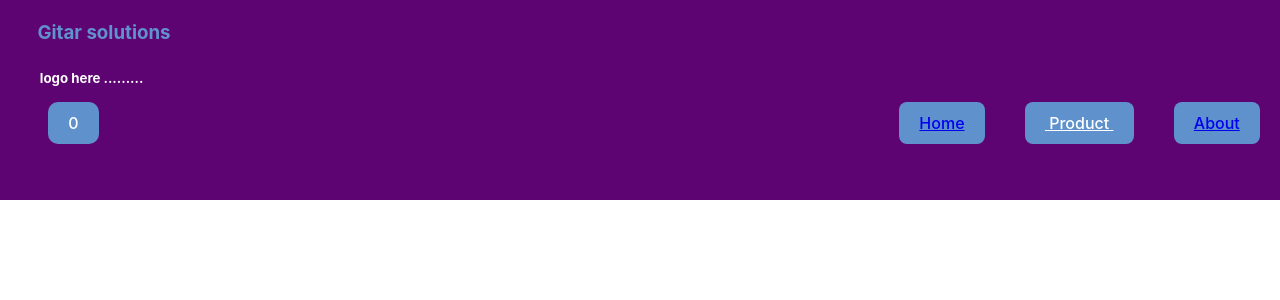
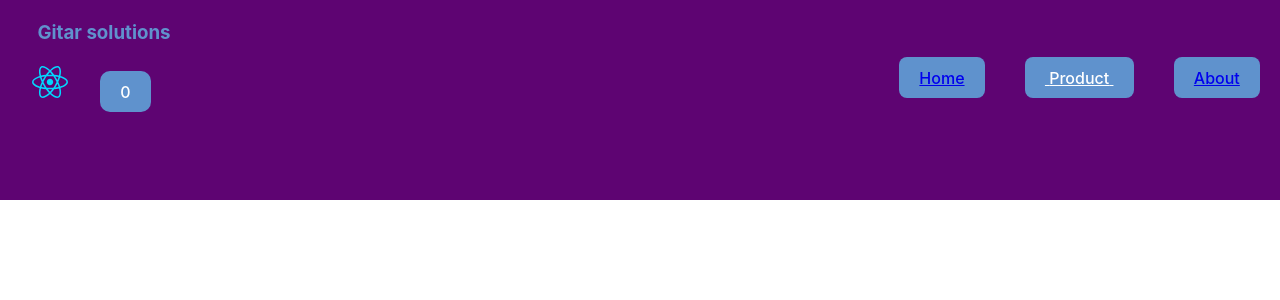
Before and after one commit to kamaathedj/Gitar-solutions, a React (Vite) app: page /#/product in a window 1280 px wide. Shown: the top 300 px of the page. Built offline with nearby package versions, Linux system fonts and the light colour scheme; what easy-peasy would draw is missing.

Commit message:
minor fix

```diff
--- a/src/App.css
+++ b/src/App.css
@@ -43,7 +43,7 @@
 }
 .logotext{
   text-align: left;
-  margin-left: 3em;
+  margin-left: 2em;
 }
 
 .logo {
--- a/src/components/Header.tsx
+++ b/src/components/Header.tsx
@@ -1,5 +1,6 @@
 import classes from '../trial.module.css';
 import NavLinkRouter from './NavLinkRouter';
+import logo from '../assets/react.svg';
 
 interface Props {
   name: string;
@@ -10,7 +11,7 @@ function Header({ name, children, count }: Props) {
   return (
     <div className="header">
       <h3 className={classes.play}>{name}</h3>
-      <h5 className="logotext">{children}</h5>
+      <img src={logo} alt="logo" className="logotext" />
       <span className="logotext count">{count}</span>
       <NavLinkRouter />
     </div>
--- a/src/pages/Home.tsx
+++ b/src/pages/Home.tsx
@@ -11,7 +11,7 @@ function Home() {
       <ul className="list">
         {data.map((x) => (
           <>
-            <span key={x.title}>{x.description}</span>
+            <li key={x.title}>{x.description}</li>
             <button type="submit">{x.title}</button>
           </>
         ))}
```
